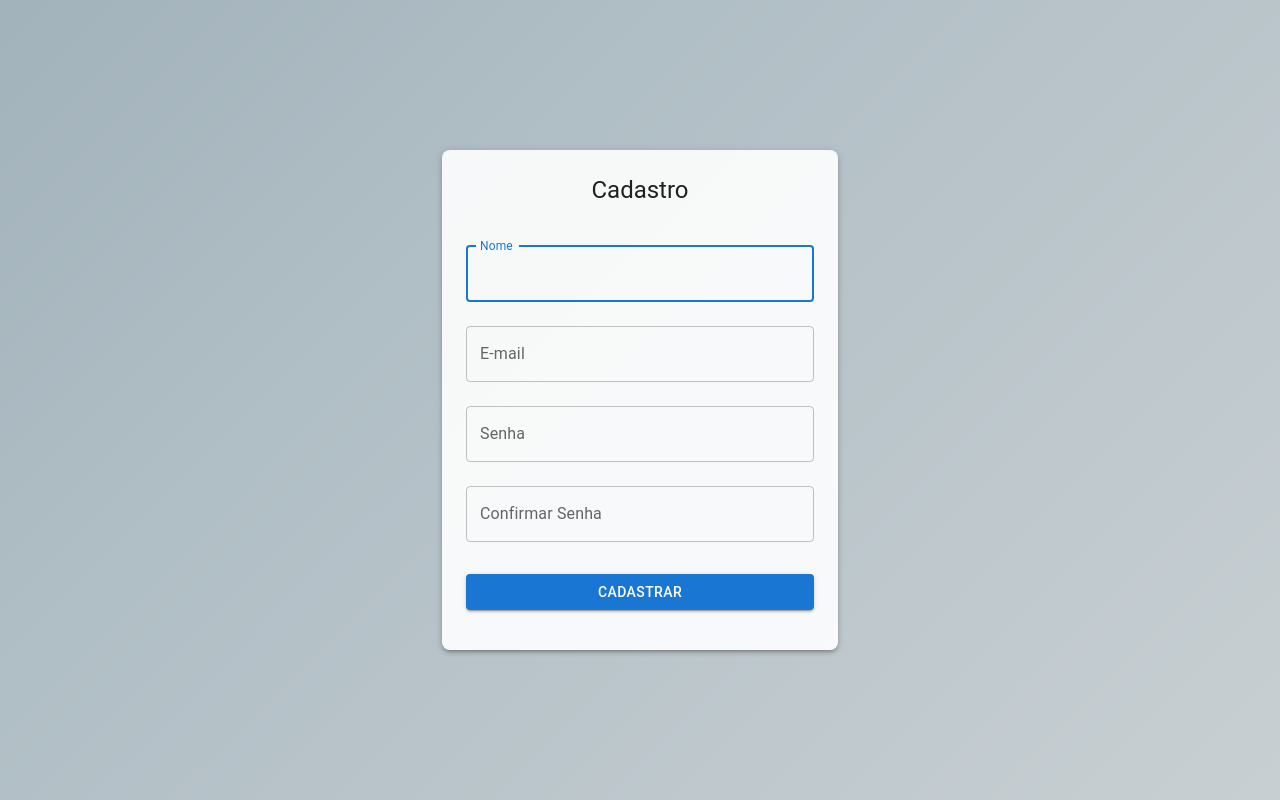
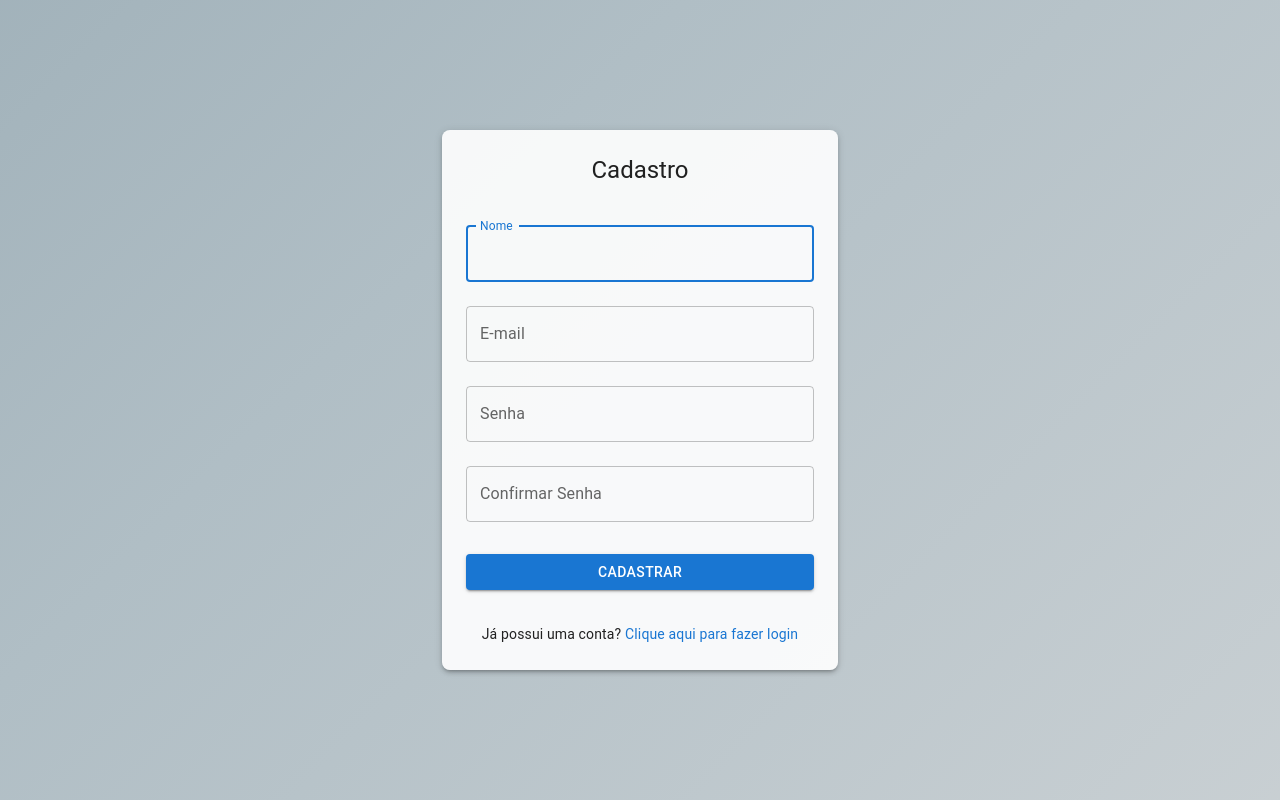
Before and after one commit to O-Farias/PlanifiqueV1-Frontend, a React (Vite) app: page /cadastro in a window 1280 px wide. Built offline with nearby package versions, Linux system fonts and the light colour scheme.

Commit message:
Adicionado rota de navegação para a tela de login

```diff
--- a/src/components/auth/Cadastro.tsx
+++ b/src/components/auth/Cadastro.tsx
@@ -1,5 +1,6 @@
 import React, { useState } from "react";
 import { Box, Button, TextField, Typography, Container } from "@mui/material";
+import { Link } from "react-router-dom";
 
 const Cadastro: React.FC = () => {
   const [nome, setNome] = useState("");
@@ -118,6 +119,16 @@ const Cadastro: React.FC = () => {
             >
               Cadastrar
             </Button>
+            <Box sx={{ textAlign: "center", mt: 2 }}>
+              <Typography variant="body2" component="span">
+                Já possui uma conta?{" "}
+                <Link to="/login" style={{ textDecoration: "none" }}>
+                  <Typography variant="body2" component="span" color="primary">
+                    Clique aqui para fazer login
+                  </Typography>
+                </Link>
+              </Typography>
+            </Box>
           </Box>
         </Box>
       </Container>
```
